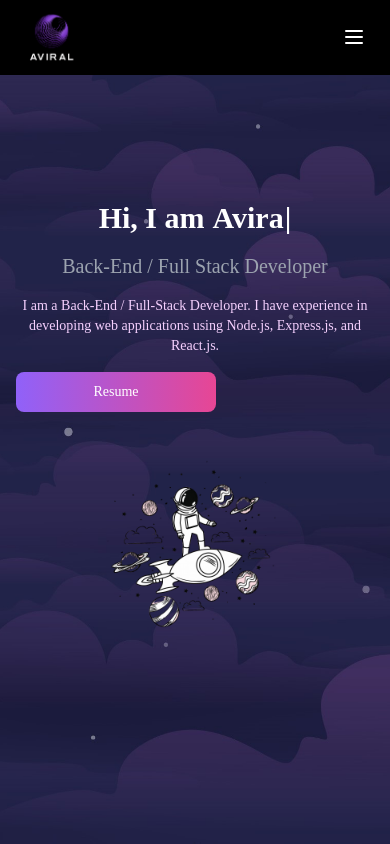
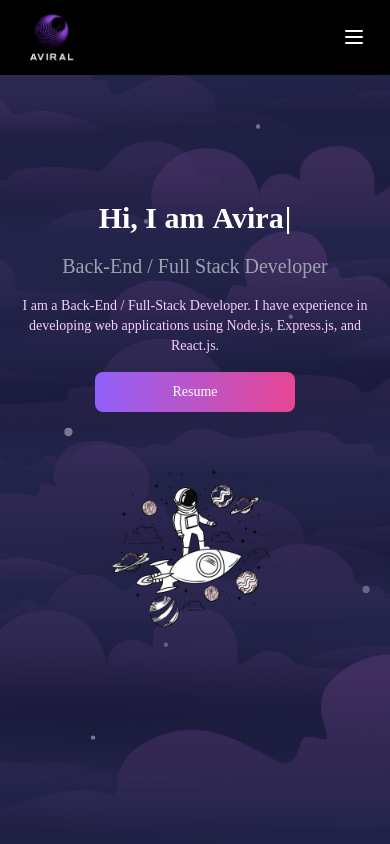
Before and after one commit to Aviral0702/Portfolio-final, a React (Vite) app: page / in a window 390 px wide. Shown: the top 844 px of the page. Built offline with nearby package versions, Linux system fonts and the light colour scheme; no server answers.

Commit message:
feat: improve layout and alignment of text content in Home section for better responsiveness

```diff
--- a/src/Sections/Home.jsx
+++ b/src/Sections/Home.jsx
@@ -20,7 +20,7 @@ const Home = () => (
     <div className="relative z-10 min-h-screen px-4 flex items-center justify-center">
       <div className="flex flex-col md:flex-row items-center justify-between max-w-6xl w-full gap-8">
         {/* Text Content */}
-        <div className="text-center md:text-left flex-1">
+        <div className="text-center flex flex-col items-center md:flex md:flex-col md:items-start md:text-left flex-1">
           <h1 className="text-3xl sm:text-4xl md:text-5xl font-bold mb-4 text-white flex flex-wrap justify-center md:justify-start gap-2">
             <span>Hi, I am</span>
             <Typewriter
```
